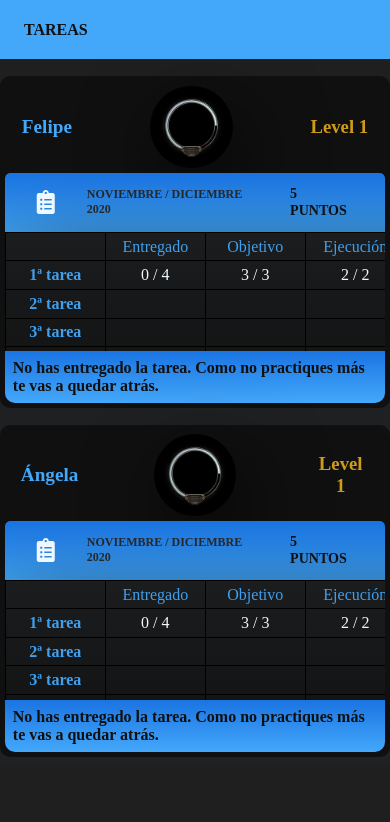
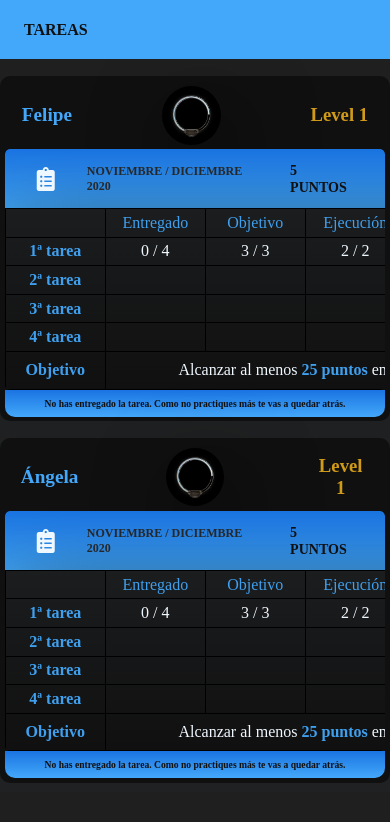
Before and after one commit to acremur/tasks, a website: page index.html in a window 390 px wide. Drawn offline with Linux system fonts and the light colour scheme.

Commit message:
css_updated

```diff
--- a/index.html
+++ b/index.html
@@ -7,7 +7,7 @@
     <link rel="stylesheet" href="https://cdnjs.cloudflare.com/ajax/libs/font-awesome/5.15.1/css/all.min.css" integrity="sha512-+4zCK9k+qNFUR5X+cKL9EIR+ZOhtIloNl9GIKS57V1MyNsYpYcUrUeQc9vNfzsWfV28IaLL3i96P9sdNyeRssA==" crossorigin="anonymous" />
     <!-- Styles -->
     <link rel="stylesheet" href="./styles.css">
-    <title>Document</title>
+    <title>Tareas</title>
 </head>
 <body>
     <header class="header">
--- a/styles.css
+++ b/styles.css
@@ -250,7 +250,7 @@ body {
         justify-content: space-between;
         background-color: #101010;
         color: aliceblue;
-        max-height: 332px;
+        max-height: fit-content;
         margin: 1vh 0;
     }
 
@@ -269,7 +269,7 @@ body {
     }
 
     .message {
-        font-size: 1rem;
+        font-size: 0.6rem;
     }
 
     .month-container {
@@ -292,7 +292,7 @@ body {
     }
 
     .img-container img {
-        width: 35%;
+        width: 25%;
         margin: 0.3rem 0.2rem;
     }
 
```
